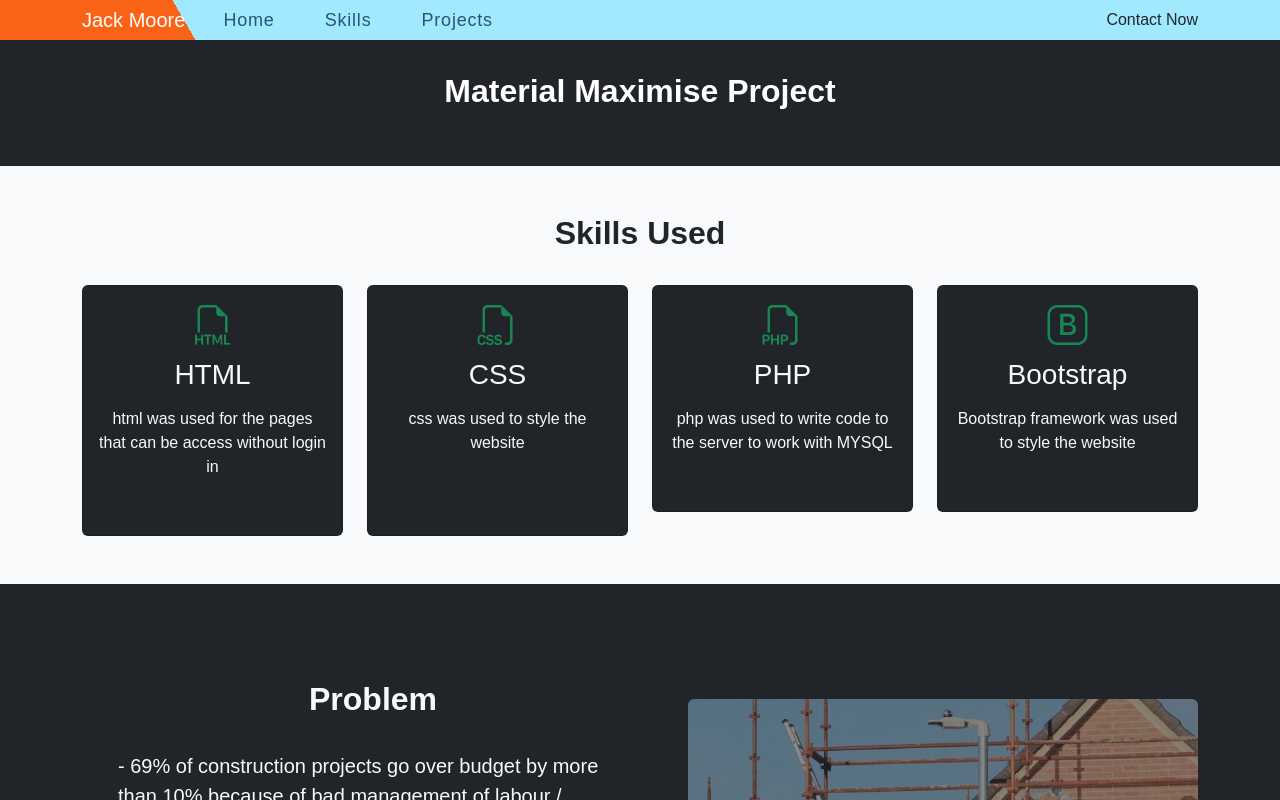
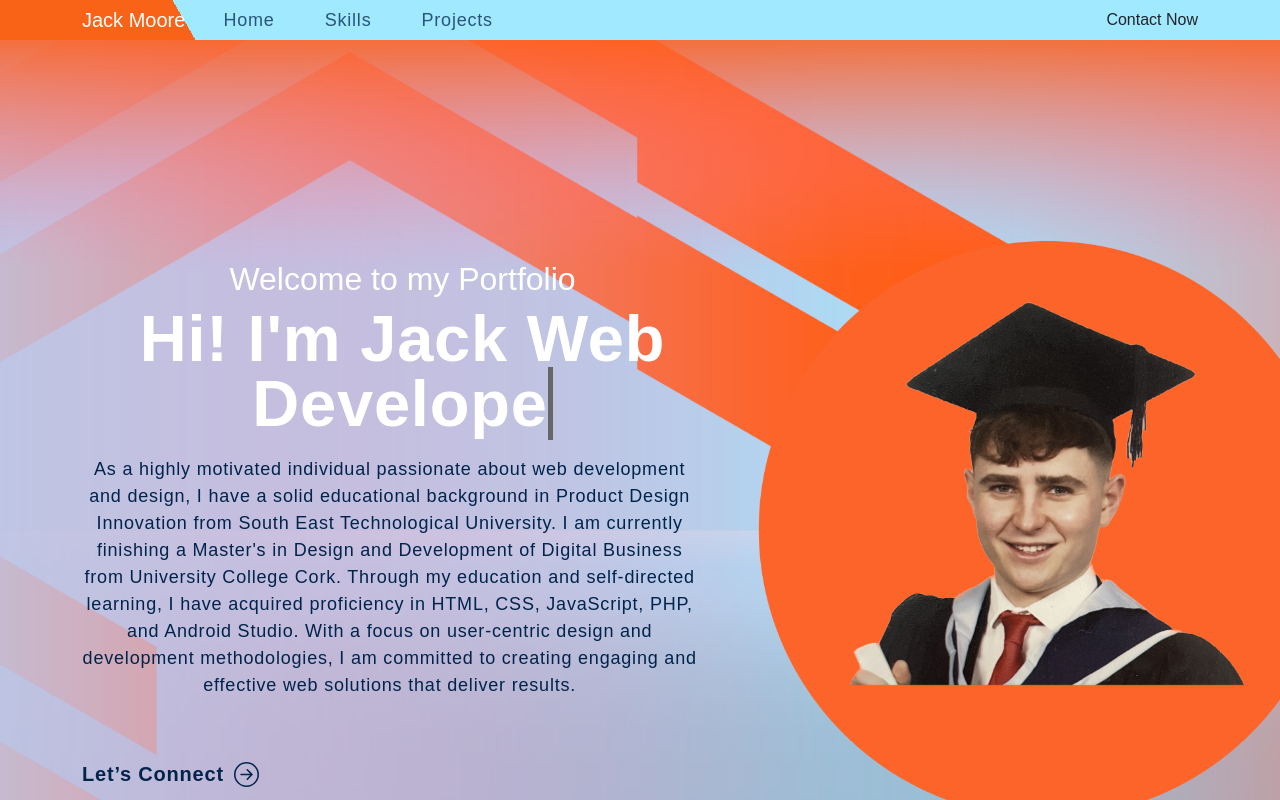
Before and after one commit to JM00re99/Portfolio, a React (Create React App) app: page / in a window 1280 px wide. Shown: the top 800 px of the page. Built offline with nearby package versions, Linux system fonts and the light colour scheme.

Commit message:
Update App.js

```diff
--- a/src/App.js
+++ b/src/App.js
@@ -16,8 +16,8 @@ function App() {
     <div className="App">
       <NavBar />
       <Routes>
-      <Route path='/h' element={<div><Banner /><Skills /><Projects /><Contact /></div>} />
-      <Route path='/' element={<div><MaterialMaximise /></div>} />
+      <Route path='/' element={<div><Banner /><Skills /><Projects /><Contact /></div>} />
+      <Route path='/ProjectMaterialMaxisime' element={<div><MaterialMaximise /></div>} />
       <Route path='/* /index.html 200/ProjectBigSoipa' element={<div><BigSoipa /></div>} />
       <Route path='/* /index.html 200/ProjectTrustExchange' element={<div><TrustExchange /></div>} />
       </Routes>
```
